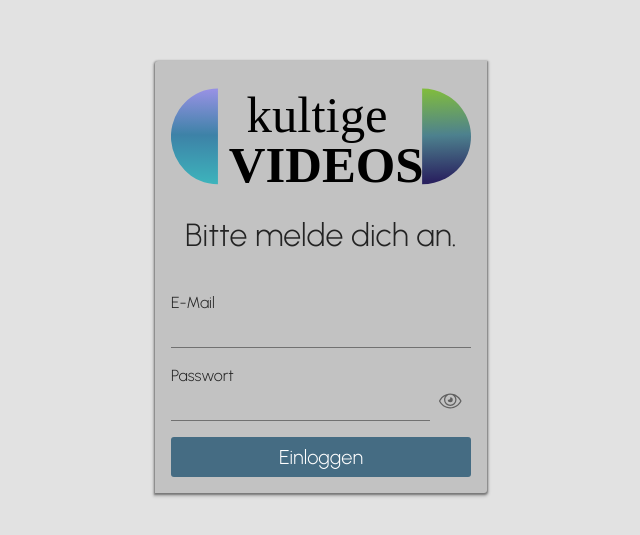
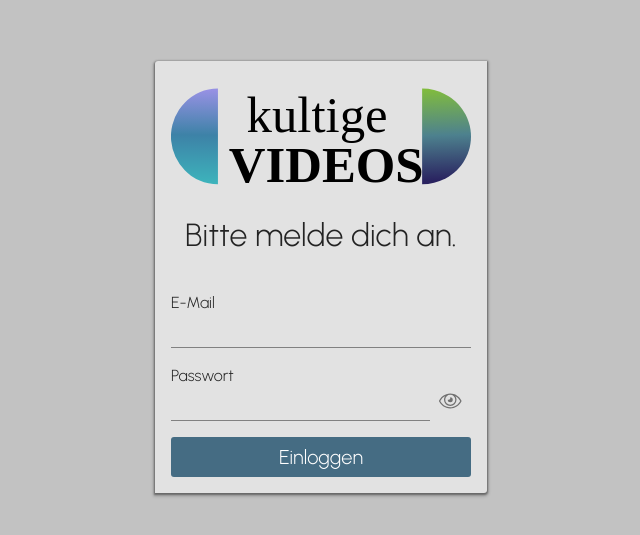
Before and after one commit to Schoude/kultigevideos.tk, a Vue app: page /login in a window 1280 px wide. Shown: the part 123-658 px from the top of the page, without its empty margins (319-959 px from the left). Built offline with nearby package versions, Linux system fonts and the light colour scheme; no server answers.

Commit message:
[ UPDATE ] switch light theme page and header color

```diff
--- a/src/styles/_color-theme.scss
+++ b/src/styles/_color-theme.scss
@@ -21,8 +21,8 @@
 
 @media (prefers-color-scheme: light) {
   :root {
-    --color-page: #e2e2e2;
-    --color-header: #c2c2c2;
+    --color-page: #c2c2c2;
+    --color-header: #e2e2e2;
     --text-color: #232323;
   }
 }
```
